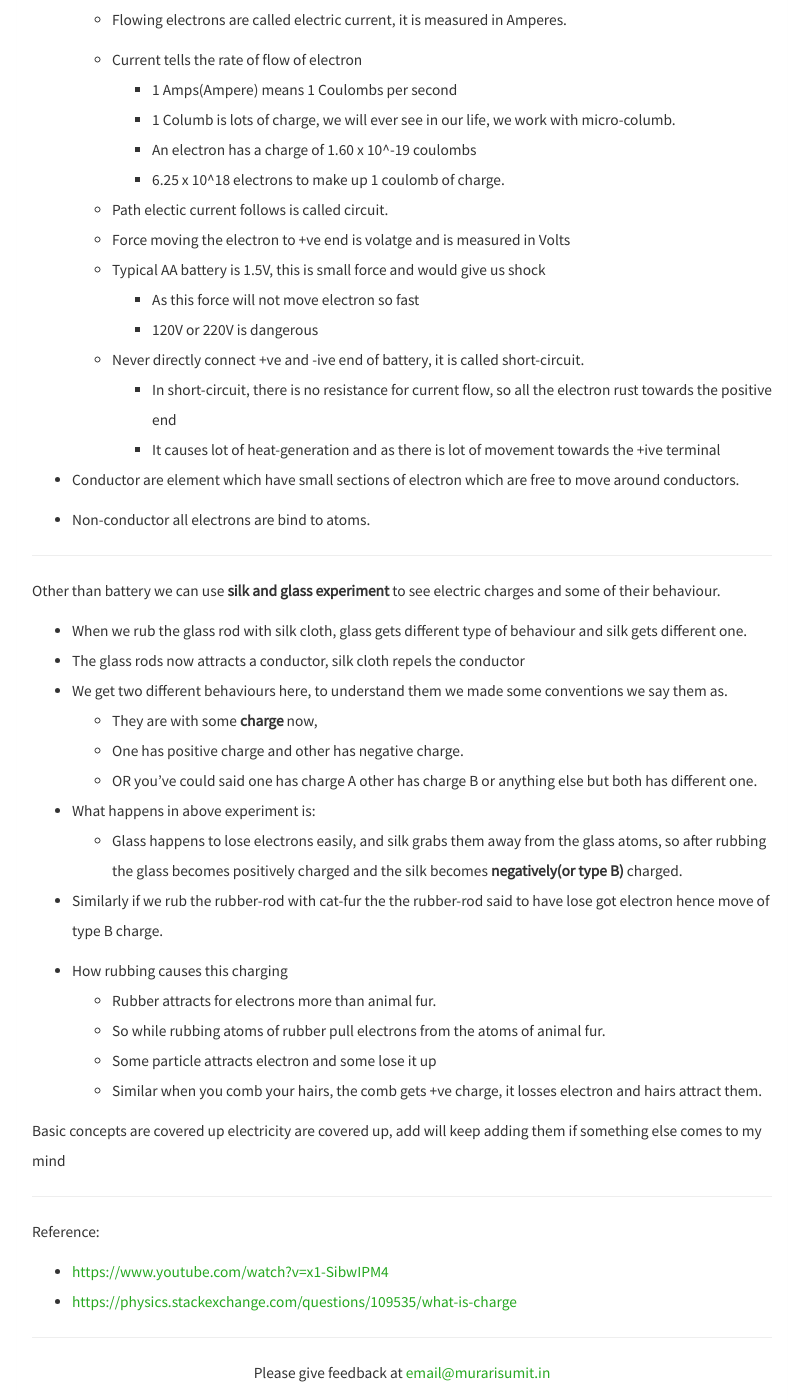
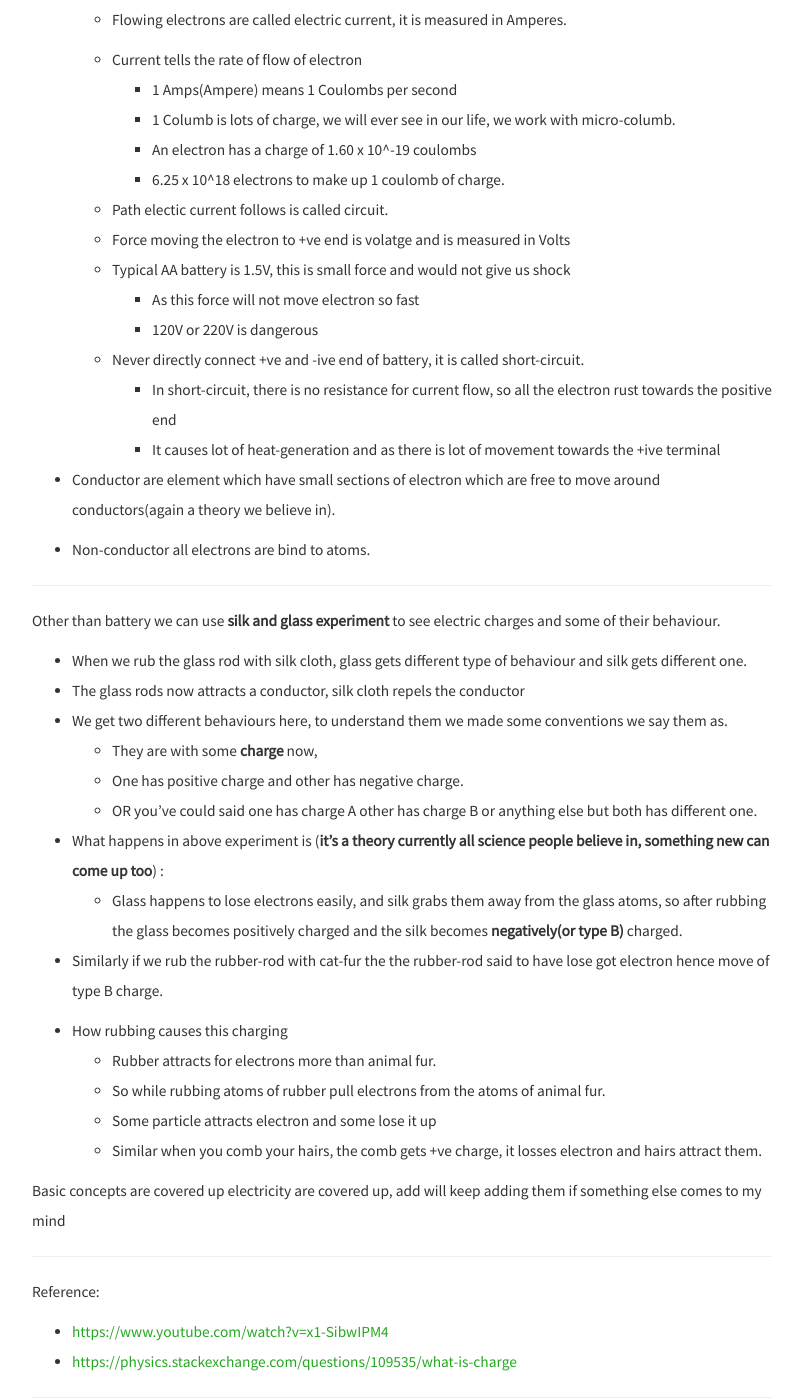
Before and after one commit to murarisumit/murarisumit.github.io, a Jekyll site: the page built from _posts/2017-09-25-basic-electricity-concepts.markdown, in a window 1280 px wide and 1400 px high, scrolled down 1021 px. Shown: the whole window, without its empty margins (238-1041 px from the left). Built offline with Jekyll 4.4.1, drawn with Linux system fonts in a browser that asks for light colours; nearby versions of some CDN libraries.

Commit message:
Renamed few posts

```diff
--- a/_config.yml
+++ b/_config.yml
@@ -1,6 +1,6 @@
 ---
-title: Learner
-timezone: UTC
+title: Learner, hopefully for life.
+timezone: IST
 collections:
   posts:
     title: Posts
@@ -21,7 +21,7 @@ safe: true
 url: http://www.murarisumit.in
 baseurl:
 author: Sumit Murari
-description: Personal blog
+description: Place to keep some thoughts
 avatar: profile.png
 email: email@murarisumit.in
 email_feedback: true
--- a/_posts/2017-09-25-basic-electricity-concepts.markdown
+++ b/_posts/2017-09-25-basic-electricity-concepts.markdown
@@ -40,7 +40,7 @@ Electricity is flow of elctrons from -ve terminal to +ve terminal, it is just th
 
     * Path electic current follows is called circuit.
     * Force moving the electron to +ve end is volatge and is measured in Volts
-    * Typical AA battery is 1.5V, this is small force and would give us shock
+    * Typical AA battery is 1.5V, this is small force and would not give us shock
         * As this force will not move electron so fast
         * 120V or 220V is dangerous
 
@@ -49,7 +49,7 @@ Electricity is flow of elctrons from -ve terminal to +ve terminal, it is just th
         * It causes lot of heat-generation and as there is lot of movement towards the +ive terminal
 
 
-* Conductor are element which have small sections of electron which are free to move around conductors.
+* Conductor are element which have small sections of electron which are free to move around conductors(again a theory we believe in).
 
 * Non-conductor all electrons are bind to atoms.
 
@@ -63,7 +63,7 @@ Other than battery we can use **silk and glass experiment** to see electric char
     * One has positive charge and other has negative charge.
     * OR you've could said one has charge A other has charge B or anything else but both has different one.
 
-* What happens in above experiment is:
+* What happens in above experiment is (**it's a theory currently all science people believe in, something new can come up too**) :
     * Glass happens to lose electrons easily, and silk grabs them away from the glass atoms, so after rubbing the glass becomes positively charged and the silk becomes **negatively(or type B)** charged.
 
 * Similarly if we rub the rubber-rod with cat-fur the the rubber-rod said to have lose got electron hence move of type B charge.
```
Also changed, not shown: _posts/2016-08-08-lambdafuntion-python-tutorial.md (renamed from _posts/2016-08-08-Minimal-lambdafuntion-python-tutorial.md, +1 -1 lines), _posts/2017-02-21-basic-virtualbox-networking-concepts.md (renamed from _posts/2017-02-21-minimal-virtualbox-networking-concepts.md, +1 -1 lines).
